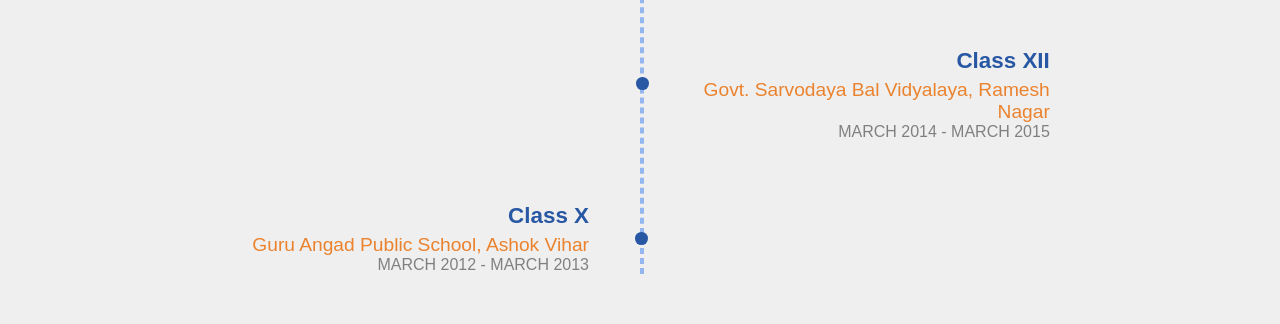
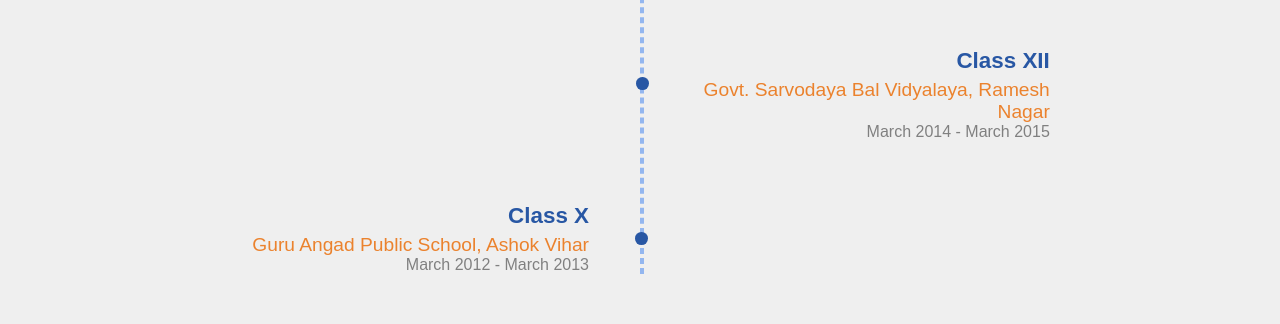
Before and after one commit to shubh30/ResumeTemplate, a plain HTML site: page index.html in a window 1280 px wide. Shown: the part 2600-2924 px from the top of the page. Drawn offline with Linux system fonts and the light colour scheme; some icons are missing; files whose address does not match are found by name.

Commit message:
Update index.html

```diff
--- a/index.html
+++ b/index.html
@@ -287,7 +287,7 @@
                         </div> -->
                         <h3 class="experience-designation  m0 m-blue"> Class XII </h3>
                         <h4 class="experience-company-name"> Govt. Sarvodaya Bal Vidyalaya, Ramesh Nagar   </h4>
-                        <h5 class="experience-duration m0"> MARCH 2014 - MARCH 2015 </h5>
+                        <h5 class="experience-duration m0"> March 2014 - March 2015 </h5>
 
                         <!-- <p class="experience-description text-align-justify"> Lorem Ipsum is simply dummy text of the printing and typesetting industry. Lorem Ipsum has been the industry's standard dummy text ever since the 1500s, when an unknown printer took a galley of type and scrambled it to make a type specimen book. </p> -->
                     </div>
@@ -299,7 +299,7 @@
                         </div> -->
                         <h3 class="experience-designation  m0 m-blue"> Class X </h3>
                         <h4 class="experience-company-name"> Guru Angad Public School, Ashok Vihar </h4>
-                        <h5 class="experience-duration m0"> MARCH 2012 - MARCH 2013 </h5>
+                        <h5 class="experience-duration m0"> March 2012 - March 2013 </h5>
 
                         <!-- <p class="experience-description text-align-justify"> Lorem Ipsum is simply dummy text of the printing and typesetting industry. Lorem Ipsum has been the industry's standard dummy text ever since the 1500s, when an unknown printer took a galley of type and scrambled it to make a type specimen book. </p> -->
                     </div>
```
